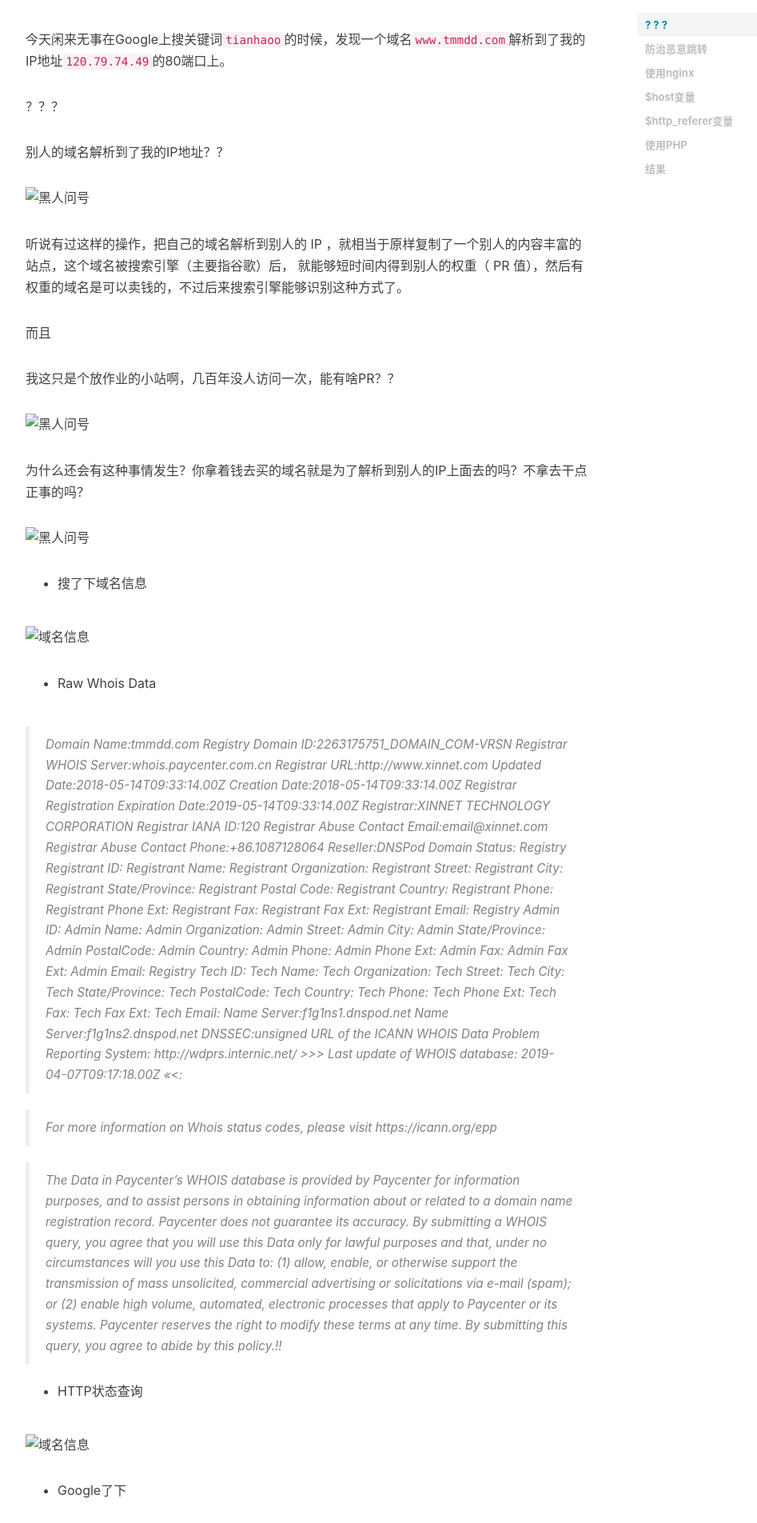
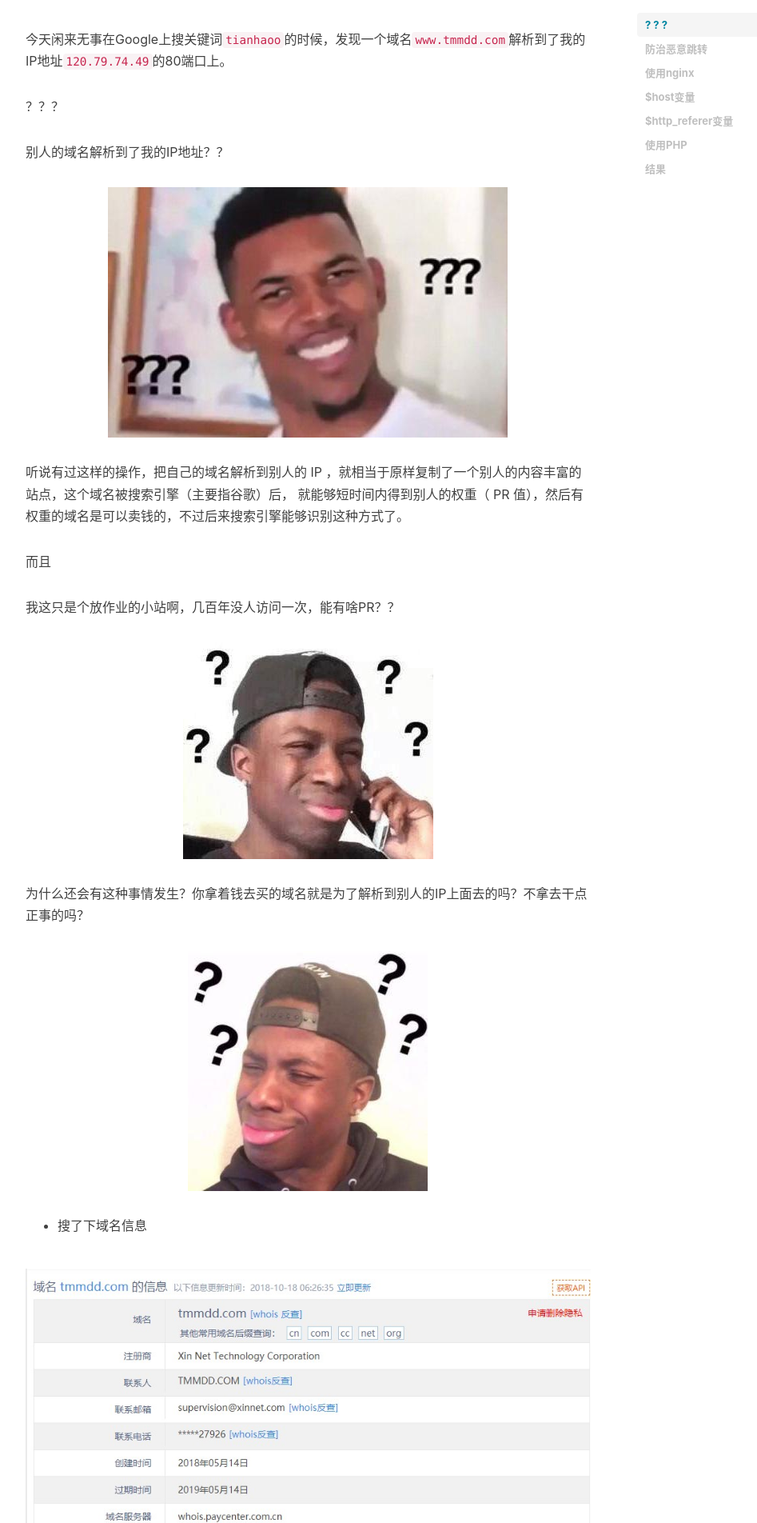
Before and after one commit to tianhaoo/tianhaoo.github.io, a Jekyll site: the page built from _posts/2019-04-07-别人的域名解析到了自己的IP地址.md, in a window 1280 px wide. Shown: the part 667-2571 px from the top of the page at 80% size, without its empty margins (233-1180 px from the left). Built offline with Jekyll 4.4.1, drawn with Linux system fonts in a browser that asks for light colours; nearby versions of some CDN libraries; comment, search, counter and statistics services are not loaded.

Commit message:
Update 2019-04-07-别人的域名解析到了自己的IP地址.md

```diff
--- a/_posts/2019-04-07-别人的域名解析到了自己的IP地址.md
+++ b/_posts/2019-04-07-别人的域名解析到了自己的IP地址.md
@@ -18,7 +18,7 @@
 
 别人的域名解析到了我的IP地址？？
 
-![黑人问号](img/20190407/heirenwenhao1.jpg)
+![黑人问号](/img/20190407/heirenwenhao1.jpg)
 
 听说有过这样的操作，把自己的域名解析到别人的 IP ，就相当于原样复制了一个别人的内容丰富的站点，这个域名被搜索引擎（主要指谷歌）后，
 就能够短时间内得到别人的权重（ PR 值），然后有权重的域名是可以卖钱的，不过后来搜索引擎能够识别这种方式了。
@@ -27,15 +27,15 @@
 
 我这只是个放作业的小站啊，几百年没人访问一次，能有啥PR？？
 
-![黑人问号](img/20190407/heirenwenhao2.jpg)
+![黑人问号](/img/20190407/heirenwenhao2.jpg)
 
 为什么还会有这种事情发生？你拿着钱去买的域名就是为了解析到别人的IP上面去的吗？不拿去干点正事的吗？
 
-![黑人问号](img/20190407/heirenwenhao3.jpg)
+![黑人问号](/img/20190407/heirenwenhao3.jpg)
 
 * 搜了下域名信息
 
-![域名信息](img/20190407/yumingxinxi1.jpg)
+![域名信息](/img/20190407/yumingxinxi1.jpg)
 
 * Raw Whois Data
 
@@ -116,21 +116,21 @@
 
 * HTTP状态查询
 
-![域名信息](img/20190407/yumingxinxi3.jpg)
+![域名信息](/img/20190407/yumingxinxi3.jpg)
 
 * Google了下
 
-![域名信息](img/20190407/yumingxinxi2.jpg)
+![域名信息](/img/20190407/yumingxinxi2.jpg)
 
 W...What?
 
-![黑人问号](img/20190407/heirenwenhao4.jpg)
+![黑人问号](/img/20190407/heirenwenhao4.jpg)
 
 **举报走一波**
 
-![举报](img/20190407/jubao1.jpg)
+![举报](/img/20190407/jubao1.jpg)
 
-![举报](img/20190407/jubao2.jpg)
+![举报](/img/20190407/jubao2.jpg)
 
 # 防治恶意跳转
 
@@ -164,7 +164,7 @@
 
 # 结果
 
-![域名信息](img/20190407/jieguo.jpg)
+![域名信息](/img/20190407/jieguo.jpg)
 
 
 参考：
```
